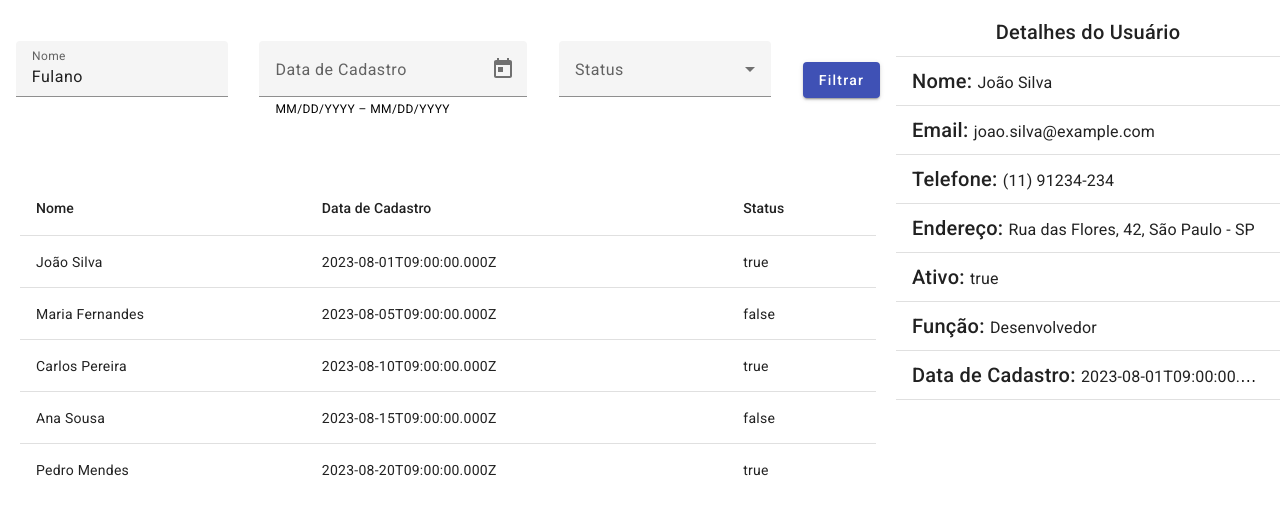
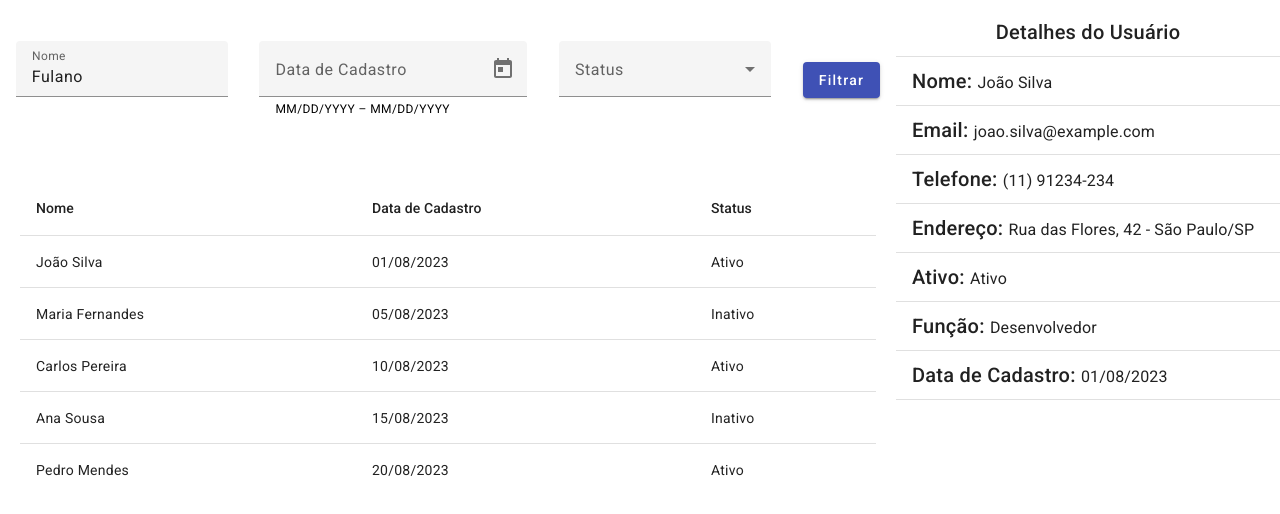
Before and after one commit to LeonardoVechieti/EstudoAngular, an Angular app in the folder listaUsuarios/: page / in a window 1280 px wide. Shown: the top 514 px of the page. Built offline with nearby package versions, Linux system fonts and the light colour scheme.

Commit message:
create: pipes de data status e sem valor

```diff
--- a/listaUsuarios/src/app/components/user-details/user-details.component.html
+++ b/listaUsuarios/src/app/components/user-details/user-details.component.html
@@ -5,11 +5,11 @@
         </mat-list-item>
         <mat-divider></mat-divider>
         <mat-list-item>
-            <span class="mat-h2">Nome: </span><span class="mat-h3">{{ user.nome }}</span>
+            <span class="mat-h2">Nome: </span><span class="mat-h3">{{ user.nome | dashIfEmpt }}</span>
         </mat-list-item>
         <mat-divider></mat-divider>
         <mat-list-item>
-            <span class="mat-h2">Email: </span> <span class="mat-h3">{{ user.email }}</span>
+            <span class="mat-h2">Email: </span> <span class="mat-h3">{{ user.email | dashIfEmpt }}</span>
         </mat-list-item>
         <mat-divider></mat-divider>
         <mat-list-item>
@@ -17,19 +17,19 @@
         </mat-list-item>
         <mat-divider></mat-divider>
         <mat-list-item>
-            <span class="mat-h2">Endereço: </span> <span class="mat-h3">{{ user.endereco?.rua }}, {{ user.endereco?.numero }}, {{ user.endereco?.cidade }} - {{ user.endereco?.estado }}</span>
+            <span class="mat-h2">Endereço: </span> <span class="mat-h3">{{ user.endereco | address }}</span>
         </mat-list-item>
         <mat-divider></mat-divider>
         <mat-list-item>
-            <span class="mat-h2">Ativo: </span> <span class="mat-h3">{{ user.ativo }}</span>
+            <span class="mat-h2">Ativo: </span> <span class="mat-h3">{{ user.ativo | status }}</span>
         </mat-list-item>
         <mat-divider></mat-divider>
         <mat-list-item>
-            <span class="mat-h2">Função: </span> <span class="mat-h3">{{ user.funcao }}</span>
+            <span class="mat-h2">Função: </span> <span class="mat-h3">{{ user.funcao | dashIfEmpt }}</span>
         </mat-list-item>
         <mat-divider></mat-divider>
         <mat-list-item>
-            <span class="mat-h2">Data de Cadastro: </span> <span class="mat-h3">{{ user.dataCadastro }}</span>
+            <span class="mat-h2">Data de Cadastro: </span> <span class="mat-h3">{{ user.dataCadastro | date:'dd/MM/yyyy' | dashIfEmpt }}</span>
         </mat-list-item>
         <mat-divider></mat-divider>
     </mat-list>
--- a/listaUsuarios/src/app/components/users-list/users-list.component.html
+++ b/listaUsuarios/src/app/components/users-list/users-list.component.html
@@ -4,19 +4,19 @@
         <!-- Coluna Nome -->
         <ng-container matColumnDef="name">
             <th mat-header-cell *matHeaderCellDef> Nome </th>
-            <td mat-cell *matCellDef="let element" class="users-list__item" (click)="onUserSelected(element)"> {{ element.nome }} </td>
+            <td mat-cell *matCellDef="let element" class="users-list__item" (click)="onUserSelected(element)"> {{ element.nome | dashIfEmpt }} </td>
         </ng-container>
 
         <!-- Coluna Data de Cadastro -->
         <ng-container matColumnDef="date">
             <th mat-header-cell *matHeaderCellDef> Data de Cadastro </th>
-            <td mat-cell *matCellDef="let element" class="users-list__item" (click)="onUserSelected(element)"> {{ element.dataCadastro }} </td>
+            <td mat-cell *matCellDef="let element" class="users-list__item" (click)="onUserSelected(element)"> {{ element.dataCadastro | date:'dd/MM/yyyy' | dashIfEmpt }} </td>
         </ng-container>
 
         <!-- Coluna Status -->
         <ng-container matColumnDef="status">
             <th mat-header-cell *matHeaderCellDef> Status </th>
-            <td mat-cell *matCellDef="let element" class="users-list__item" (click)="onUserSelected(element)"> {{ element.ativo }} </td>
+            <td mat-cell *matCellDef="let element" class="users-list__item" (click)="onUserSelected(element)"> {{ element.ativo | status }} </td>
         </ng-container>
 
         <tr mat-header-row *matHeaderRowDef="displayedColumns"></tr>
--- /dev/null
+++ b/listaUsuarios/src/app/pipes/address.pipe.ts
@@ -0,0 +1,24 @@
+import { Pipe, PipeTransform } from '@angular/core';
+import { IAddress } from '../interfaces/user/address.interface';
+
+@Pipe({
+  name: 'address'
+})
+export class AddressPipe implements PipeTransform {
+
+  transform(address: IAddress): string {
+    const INVALID_ADDRESS =
+    !address ||
+    !address.rua ||
+    !address.cidade ||
+    !address.estado ||
+    address.numero === null || address.numero === undefined;
+
+    if (INVALID_ADDRESS) {
+      return 'Endereço inválido';
+    }
+    return `${address.rua}, ${address.numero} - ${address.cidade}/${address.estado}`;
+
+  }
+
+}
--- /dev/null
+++ b/listaUsuarios/src/app/pipes/dash-if-empt.pipe.ts
@@ -0,0 +1,15 @@
+import { Pipe, PipeTransform } from '@angular/core';
+
+@Pipe({
+  name: 'dashIfEmpt'
+})
+export class DashIfEmptPipe implements PipeTransform {
+
+  transform(value: any): string | any {
+    const IS_EMPTY = value === null || value === undefined || value === '';
+    if (IS_EMPTY) {
+      return '-';
+    }
+    return value;
+  }
+}
--- /dev/null
+++ b/listaUsuarios/src/app/pipes/status.pipe.ts
@@ -0,0 +1,15 @@
+import { Pipe, PipeTransform } from '@angular/core';
+
+@Pipe({
+  name: 'status'
+})
+export class StatusPipe implements PipeTransform {
+
+  transform(status: boolean): string {
+    if (status === null || status === undefined) {
+      return 'Status inválido';
+    }
+    return status ? 'Ativo' : 'Inativo';
+  }
+
+}
```
Also changed, not shown: listaUsuarios/src/app/pipes/pipes..module.ts (+11 -2 lines).
